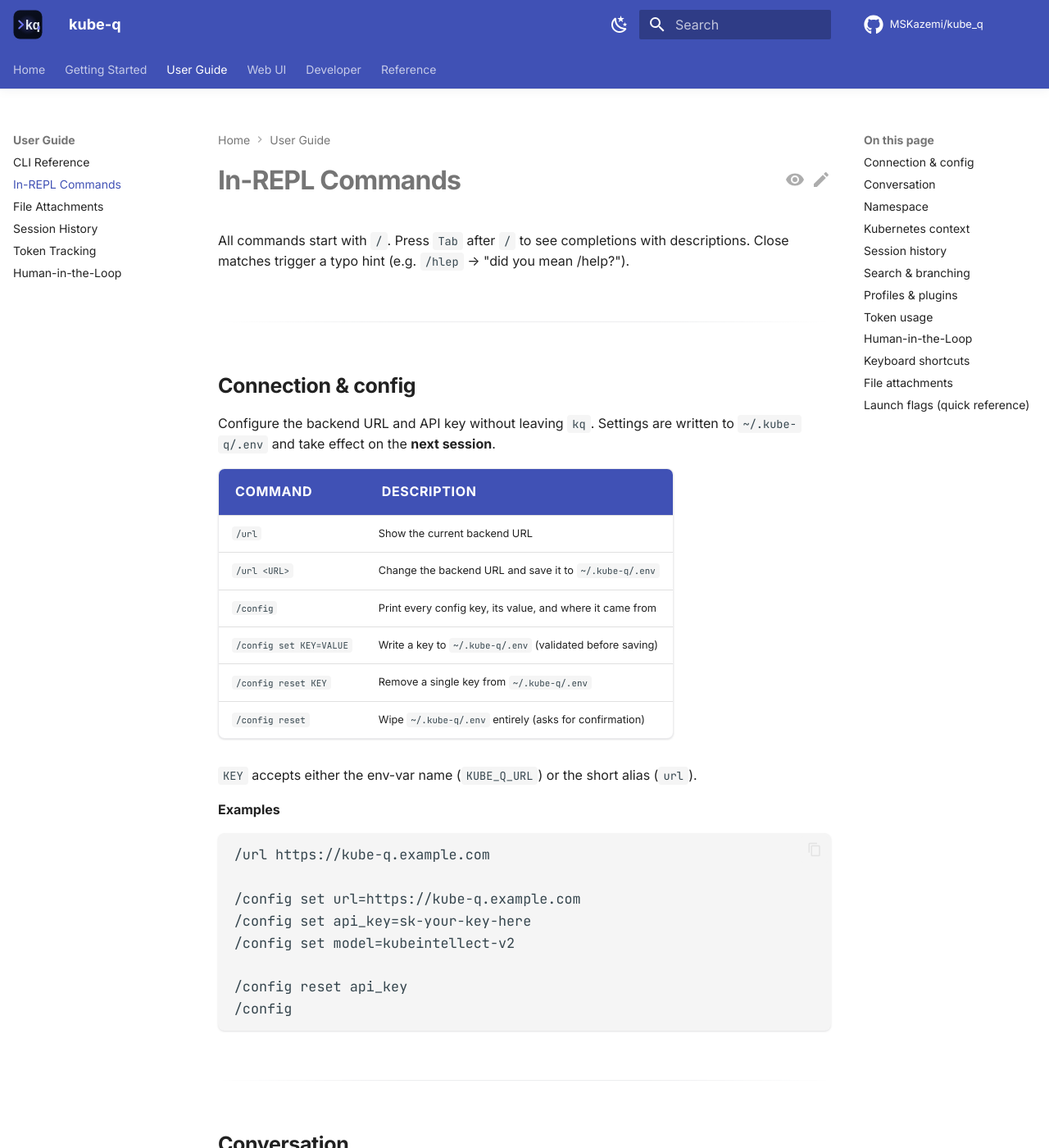
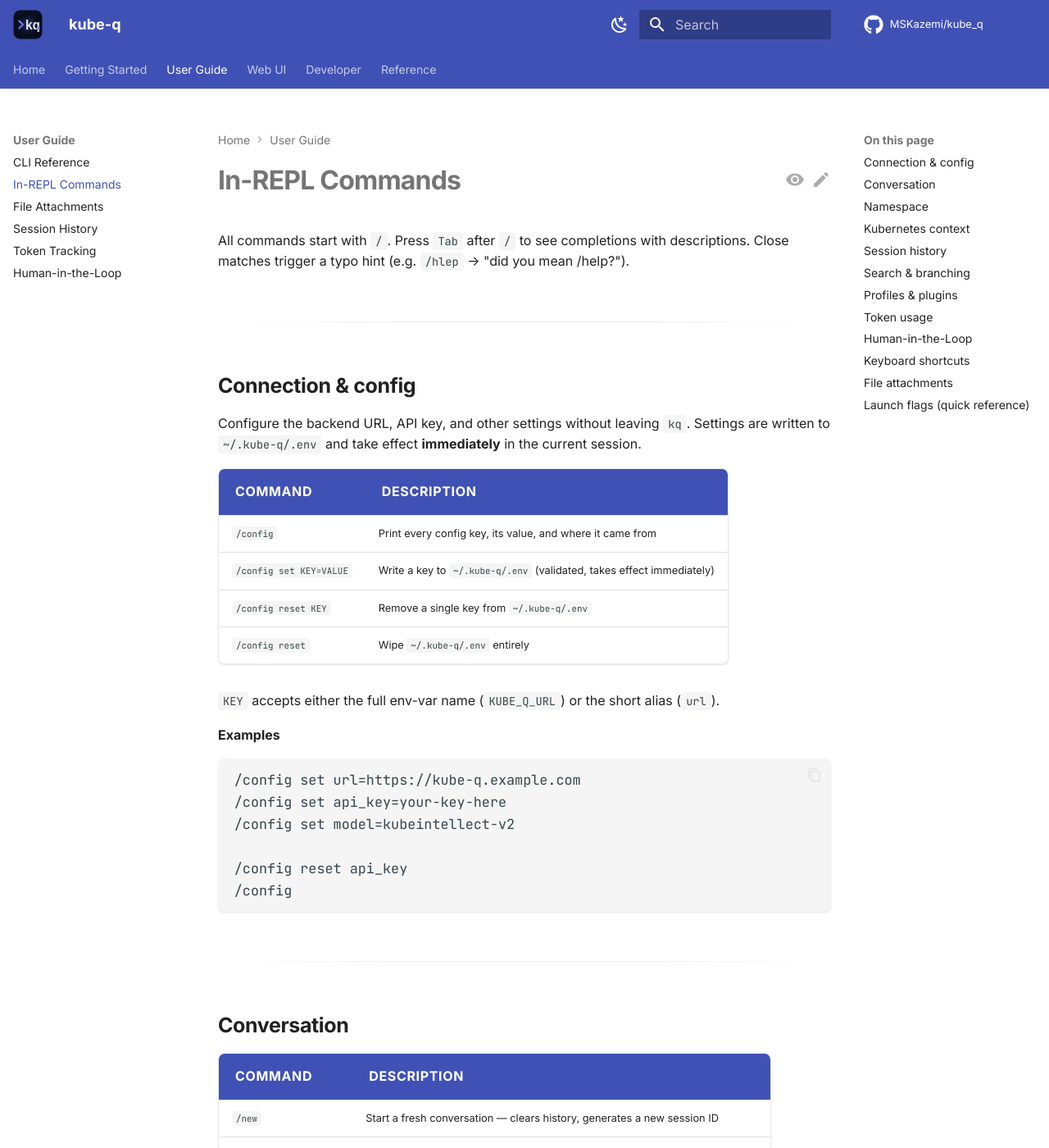
Before and after one commit to MSKazemi/kube_q, an MkDocs documentation site: the page built from docs/commands.md, in a window 1280 px wide and 1400 px high. Shown: the whole window at 82% size. Built offline with MkDocs 1.6.1 and Material for MkDocs 9.7.7, drawn with Linux system fonts in a browser that asks for light colours; comment, search, counter and statistics services are not loaded.

Commit message:
Unify config under /config set — remove /url as a separate command
- /url now prints a hint to use /config set url=...
- /config set url=... runs a health check immediately after saving
- /config set api_key/model take effect in the current session without restart
- Update all help text, error messages, and docs to reflect single interface

````diff
--- a/docs/commands.md
+++ b/docs/commands.md
@@ -6,26 +6,22 @@ All commands start with `/`. Press `Tab` after `/` to see completions with descr
 
 ## Connection & config
 
-Configure the backend URL and API key without leaving `kq`. Settings are written to `~/.kube-q/.env` and take effect on the **next session**.
+Configure the backend URL, API key, and other settings without leaving `kq`. Settings are written to `~/.kube-q/.env` and take effect **immediately** in the current session.
 
 | Command | Description |
 |---|---|
-| `/url` | Show the current backend URL |
-| `/url <URL>` | Change the backend URL and save it to `~/.kube-q/.env` |
 | `/config` | Print every config key, its value, and where it came from |
-| `/config set KEY=VALUE` | Write a key to `~/.kube-q/.env` (validated before saving) |
+| `/config set KEY=VALUE` | Write a key to `~/.kube-q/.env` (validated, takes effect immediately) |
 | `/config reset KEY` | Remove a single key from `~/.kube-q/.env` |
-| `/config reset` | Wipe `~/.kube-q/.env` entirely (asks for confirmation) |
+| `/config reset` | Wipe `~/.kube-q/.env` entirely |
 
-`KEY` accepts either the env-var name (`KUBE_Q_URL`) or the short alias (`url`).
+`KEY` accepts either the full env-var name (`KUBE_Q_URL`) or the short alias (`url`).
 
 **Examples**
 
 ```
-/url https://kube-q.example.com
-
 /config set url=https://kube-q.example.com
-/config set api_key=sk-your-key-here
+/config set api_key=your-key-here
 /config set model=kubeintellect-v2
 
 /config reset api_key
````
Also changed, not shown: docs/quickstart.md (+10 -1 lines), 3 other files.
